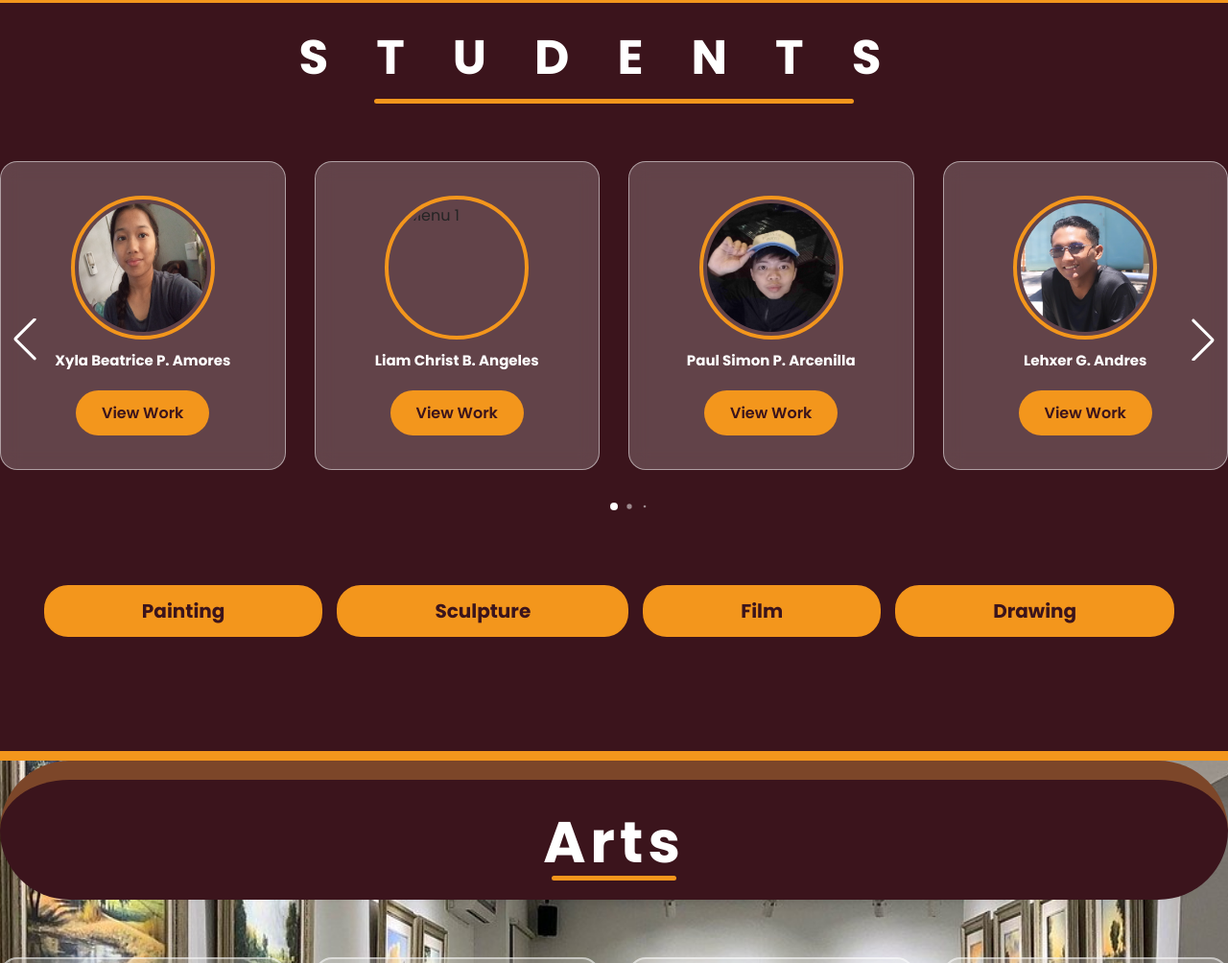
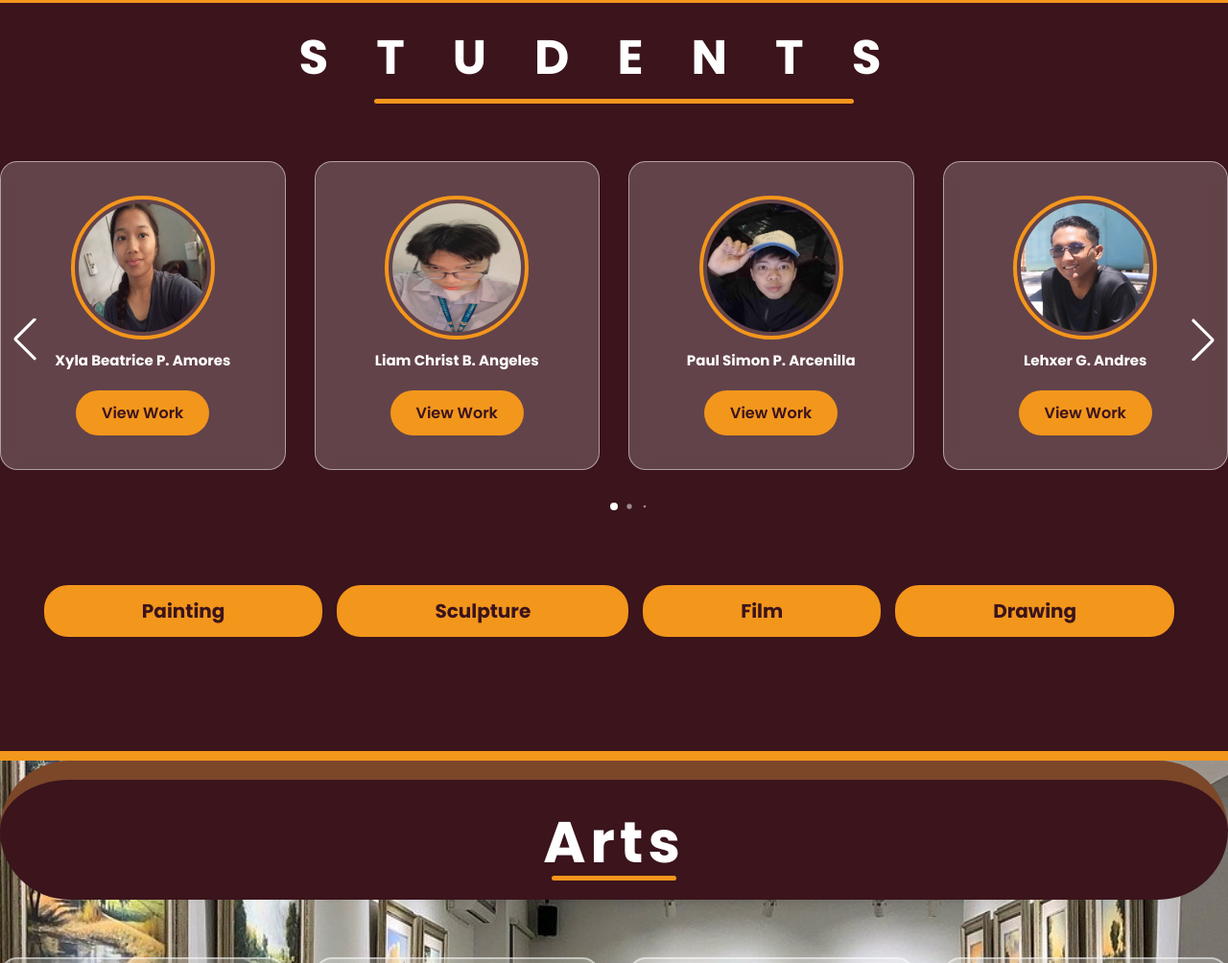
Before and after one commit to Xell-ai/1B-ART-GALLERY, a plain HTML site: page index.html in a window 1280 px wide. Shown: the part 1507-2511 px from the top of the page at 96% size. Drawn offline with nearby package versions, Linux system fonts and the light colour scheme; a web font is replaced by a local one.

Commit message:
Update index.html

```diff
--- a/index.html
+++ b/index.html
@@ -92,7 +92,7 @@ Art Appreciation.</p>
                       <a href="2pageart.html#19" class="view-work-btn">View Work</a>
                   </div>
                    <div class="swiper-slide card-item">
-                      <img src="profile/profile25.png" alt="Menu 1" class="card-image">
+                      <img src="profile/profile25.jpg" alt="Menu 1" class="card-image">
                       <h1 class="name">Liam Christ B. Angeles</h1>
                       <a href="2pageart.html#25" class="view-work-btn">View Work</a>
                   </div>
```
